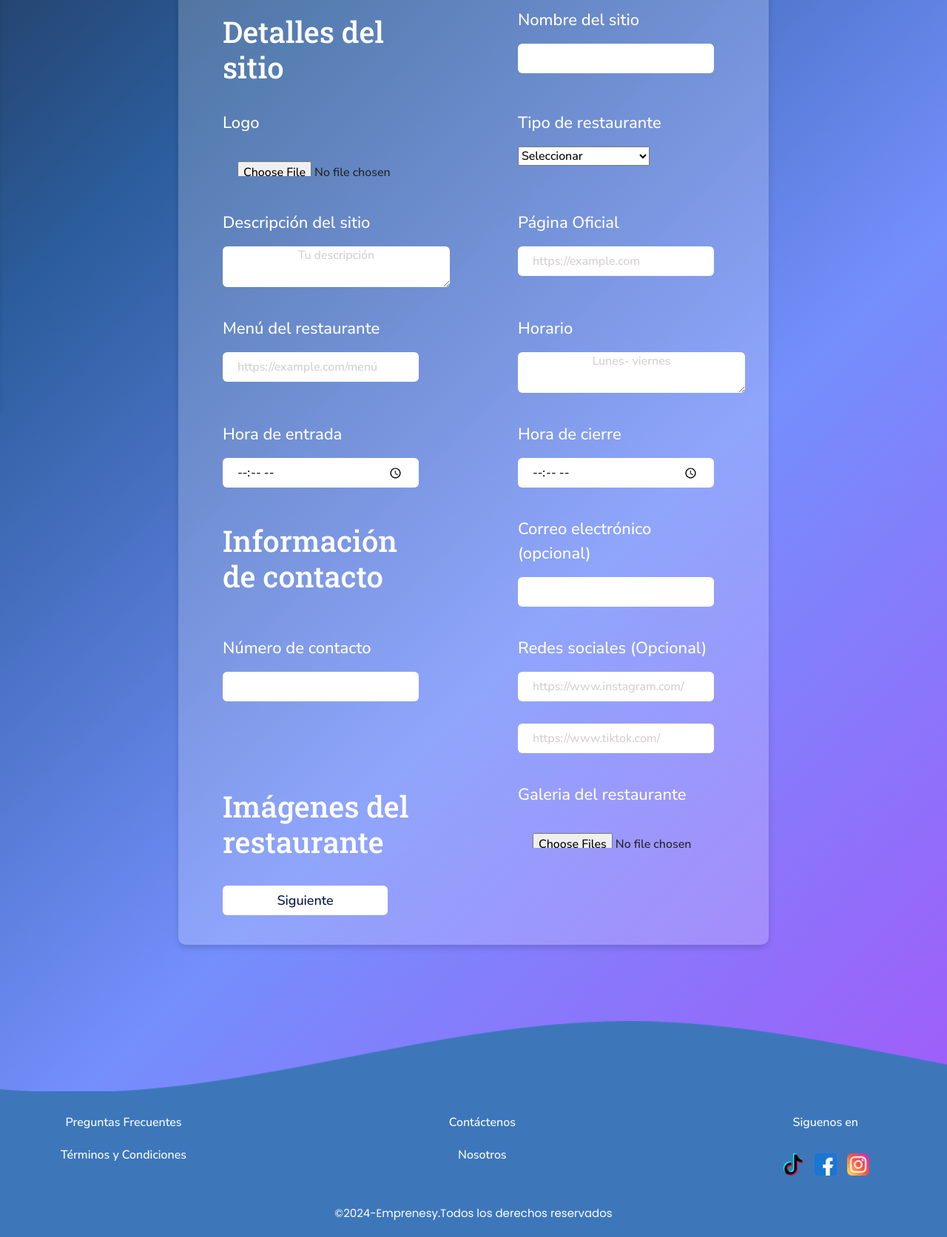
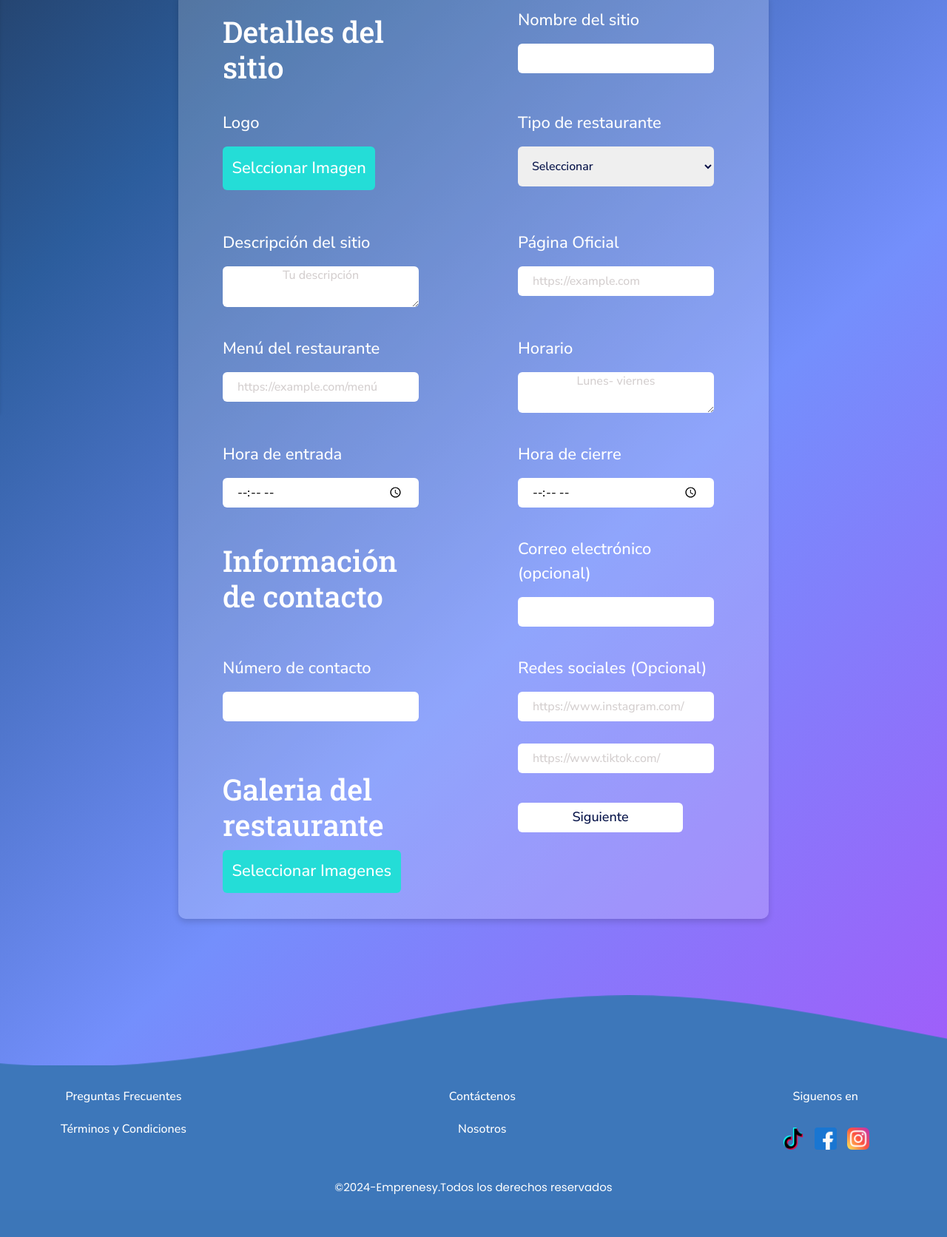
Before and after one commit to PpaulaPulido/Emprenesy, a Flask app: page /res/publicacionRes in a window 1280 px wide. Shown: the part 242-1914 px from the top of the page at 74% size. After the commit the page ends 1856 px from the top, so only its background shows below. Run offline with Flask 3, Linux system fonts and the light colour scheme; parts of the project's set-up code (start-up, migrations or seed data) failed here and were passed over; some libraries are stand-ins or nearby versions.

Commit message:
Medidas 6.0

```diff
--- a/static/styles/index_admin.css
+++ b/static/styles/index_admin.css
@@ -379,7 +379,11 @@ body {
     margin: 8px 4px -5px 0;
     font-size: 40px;
     @media screen and (max-width: 767px) {
-        font-size: 32px;
+        font-size: 28px;
+
+    }
+    @media screen and (min-width: 768px) and (max-width:1023px) {
+        font-size: 35px;
 
     }
 
@@ -404,7 +408,7 @@ body {
     .info_detalles{
         width: 420px;
     }
-    #siguiente2{
+    #siguiente2, #siguiente22{
         width: 60%;
     }
     #geocode{
@@ -440,9 +444,11 @@ body {
     .info_detalles{
         width: 500px;
     }
-    #siguiente2{
+    #siguiente2, #siguiente22{
        width: 60%;
     }
+
+
     #geocode{
         width: 60%;
 
@@ -466,7 +472,7 @@ body {
     }
 
     textarea{
-       width: 110%;
+       width: 95%;
        height: 55px;
     }
     #siguiente{
@@ -491,7 +497,7 @@ body {
         width: 80%;
 
     }
-    #siguiente22{
+    #siguiente22, #btn_enviar{
 
         padding: 0px;
     }
@@ -578,7 +584,7 @@ body {
     }
 }
 
-.detalle__sitio select[name='restaurante'] {
+.detalle__sitio select[name='typeRes'] {
     border: none;
     width: 60%;
     padding: 6px;
@@ -586,7 +592,31 @@ body {
     cursor: pointer;
     color: #051248;
     @media only screen  and (min-width:1024px) {
-        width: 108%;
+        width: 95%;
+        padding: 15px;
+    }
+}
+.detalle__sitio select[name = 'typeEmprende']{
+    border: none;
+    width: 60%;
+    padding: 6px;
+    border-radius: 6px;
+    cursor: pointer;
+    color: #051248;
+    @media only screen  and (min-width:1024px) {
+        width: 95%;
+        padding: 15px;
+    }
+}
+.detalle__sitio select[name = 'tipoevento']{
+    border: none;
+    width: 60%;
+    padding: 6px;
+    border-radius: 6px;
+    cursor: pointer;
+    color: #051248;
+    @media only screen  and (min-width:1024px) {
+        width: 95%;
         padding: 15px;
     }
 }
--- a/templates/formularioempren.html
+++ b/templates/formularioempren.html
@@ -135,7 +135,7 @@
                         </div>
 
                         <div class="detalle__sitio boton_form">
-                            <input type="submit" id="siguiente2" value="Siguiente" class="btn__form">
+                            <input type="submit" id="siguiente22" value="Siguiente" class="btn__form">
                         </div>
                     </form>
                 </div>
--- a/templates/publicacionRes.html
+++ b/templates/publicacionRes.html
@@ -67,7 +67,8 @@
 
                         <div class="detalle__sitio">
                             <label for="logoRes">Logo</label>
-                            <input type="file" id="logoRes" name="logoRes" required>
+                            <input type="file" id="logoRes" name="logoRes" style="display: none;" required>
+                            <label for="logoRes" class="file-upload-btn">Selccionar Imagen</label>
 
                         </div>
 
@@ -133,13 +134,11 @@
                             <input type="url" name="redTiktok" id="redTiktok" placeholder="https://www.tiktok.com/" value="{{ datos['redTiktok'] if datos.get('redTiktok') else '' }}">
                         </div>
 
-                        <div class="detalle__sitio">
-                            <h3>Imágenes del restaurante</h3>
-                        </div>
 
-                        <div class="detalle__sitio">
-                            <label for="galeria[]">Galeria del restaurante</label>
-                            <input type="file" id="galeria[]" name="galeria[]"  multiple required>
+                        <div class="detalle__sitio" style="margin-top: -50px;">
+                            <label for="galeria[]"><h3>Galeria del restaurante</h3></label>
+                            <input type="file" id="galeria[]" name="galeria[]" style="display:none;" required>
+                            <label for="galeria[]" class="file-upload-btn">Seleccionar Imagenes</label>
                         </div>
                         <div class="detalle__sitio boton_form" id="siguiente2">
                             <input type="submit" value="Siguiente" id="siguiente22" class="btn__form">
```
Also changed, not shown: templates/formularioeventos.html (+5 -3 lines).
